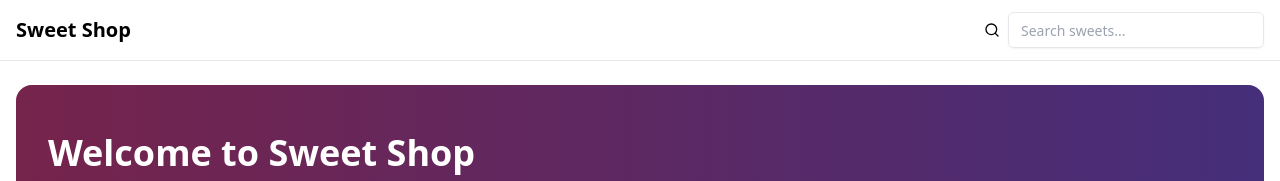
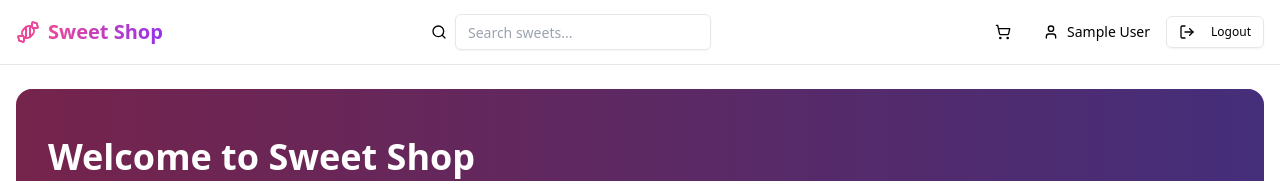
Before and after one commit to AdY21850/sweet-shop-manager, a React (Create React App) app in the folder frontend/: page /dashboard in a window 1280 px wide. Shown: the top 181 px of the page. Built offline with nearby package versions, Linux system fonts and the light colour scheme; no server answers; sample sign-in values are in the browser's storage.

Commit message:
search bar to the navbar

```diff
--- a/frontend/src/components/Navbar.jsx
+++ b/frontend/src/components/Navbar.jsx
@@ -1,14 +1,15 @@
 import { Link, useNavigate } from "react-router-dom";
-import { ShoppingCart, LogOut, User, Candy } from "lucide-react";
+import { ShoppingCart, LogOut, User, Candy, Search } from "lucide-react";
 import { useAuth } from "../context/AuthContext";
 import { useCart } from "../context/CartContext";
 import { Button } from "./ui/button";
+import { Input } from "./ui/input";
 
 /**
  * Navbar
  * Displays navigation, user info, cart status, and role-based links
  */
-export default function Navbar() {
+export default function Navbar({ searchQuery, setSearchQuery }) {
   const { user, isAdmin, logout } = useAuth();
   const { getCartCount } = useCart();
   const navigate = useNavigate();
@@ -23,6 +24,7 @@ export default function Navbar() {
   return (
     <nav className="sticky top-0 z-50 border-b bg-background/95 backdrop-blur supports-[backdrop-filter]:bg-background/60">
       <div className="container mx-auto flex h-16 items-center justify-between px-4">
+
         {/* Logo */}
         <Link to="/dashboard" className="flex items-center gap-2 text-xl font-bold">
           <Candy className="h-6 w-6 text-pink-500" />
@@ -30,6 +32,17 @@ export default function Navbar() {
             Sweet Shop
           </span>
         </Link>
+
+        {/* 🔍 SEARCH BAR (ONLY ADDITION) */}
+        <div className="flex items-center gap-2 mx-6">
+          <Search className="h-4 w-4 text-muted-foreground" />
+          <Input
+            placeholder="Search sweets..."
+            value={searchQuery}
+            onChange={(e) => setSearchQuery(e.target.value)}
+            className="w-64"
+          />
+        </div>
 
         {/* Right Actions */}
         <div className="flex items-center gap-4">
--- a/frontend/src/pages/Dashboard.jsx
+++ b/frontend/src/pages/Dashboard.jsx
@@ -3,6 +3,7 @@ import { Search, ShoppingCart } from "lucide-react";
 import axios from "axios";
 
 import AuthGuard from "../components/AuthGuard";
+import Navbar from "../components/Navbar";
 import AnimatedFooter from "../components/AnimatedFooter";
 
 import { useSweets } from "../context/SweetsContext";
@@ -23,12 +24,13 @@ import { Badge } from "../components/ui/badge";
 /* ================= Dashboard ================= */
 
 export default function Dashboard() {
-  // 🔍 Search state at top level
+  // 🔹 moved here so Navbar can use it
   const [searchQuery, setSearchQuery] = useState("");
 
   return (
     <AuthGuard>
       <div className="min-h-screen bg-background">
+        {/* 🔍 Search bar now in Navbar */}
         <Navbar
           searchQuery={searchQuery}
           setSearchQuery={setSearchQuery}
@@ -39,31 +41,6 @@ export default function Dashboard() {
         <AnimatedFooter />
       </div>
     </AuthGuard>
-  );
-}
-
-/* ================= NAVBAR (with Search) ================= */
-
-function Navbar({ searchQuery, setSearchQuery }) {
-  return (
-    <nav className="sticky top-0 z-50 bg-background border-b">
-      <div className="container mx-auto flex items-center justify-between px-4 py-3">
-
-        {/* LOGO */}
-        <h1 className="text-xl font-bold">Sweet Shop</h1>
-
-        {/* 🔍 SEARCH BAR */}
-        <div className="flex items-center gap-2">
-          <Search className="h-4 w-4 text-muted-foreground" />
-          <Input
-            placeholder="Search sweets..."
-            value={searchQuery}
-            onChange={(e) => setSearchQuery(e.target.value)}
-            className="w-64"
-          />
-        </div>
-      </div>
-    </nav>
   );
 }
 
@@ -110,7 +87,7 @@ function DashboardContent({ searchQuery }) {
   const { sweets } = useSweets();
   const { addToCart } = useCart();
 
-  // 🔥 SEARCH FILTER
+  // 🔥 SAME SEARCH LOGIC — UNCHANGED
   const filteredSweets = useMemo(() => {
     return sweets.filter((sweet) =>
       sweet.name.toLowerCase().includes(searchQuery.toLowerCase())
@@ -123,6 +100,8 @@ function DashboardContent({ searchQuery }) {
       <DashboardHero />
 
       <main className="container mx-auto px-4 py-6">
+        {/* ❌ SEARCH BAR REMOVED FROM HERE */}
+
         {/* PRODUCTS */}
         <ProductsGrid sweets={filteredSweets} onAddToCart={addToCart} />
 
```
